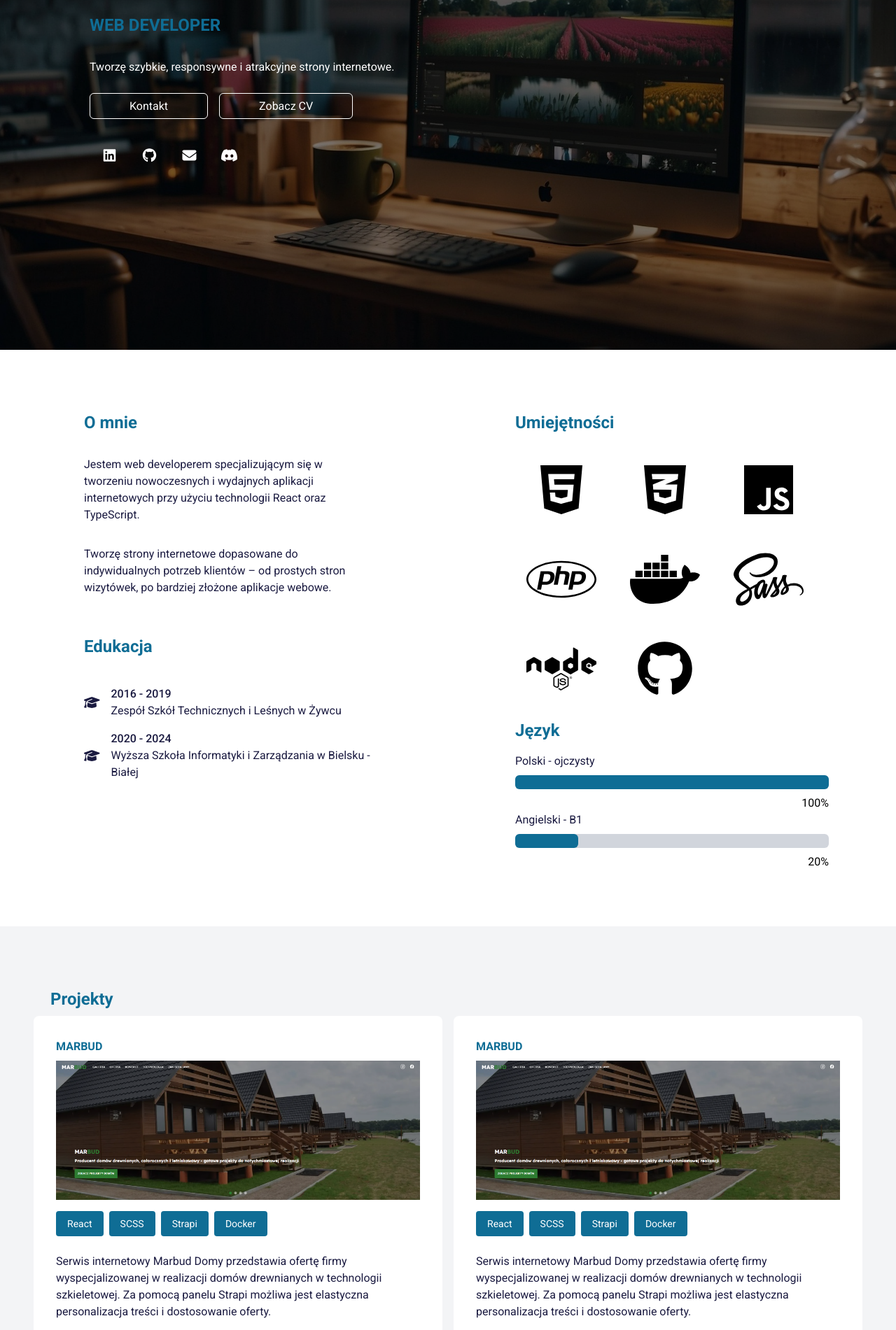
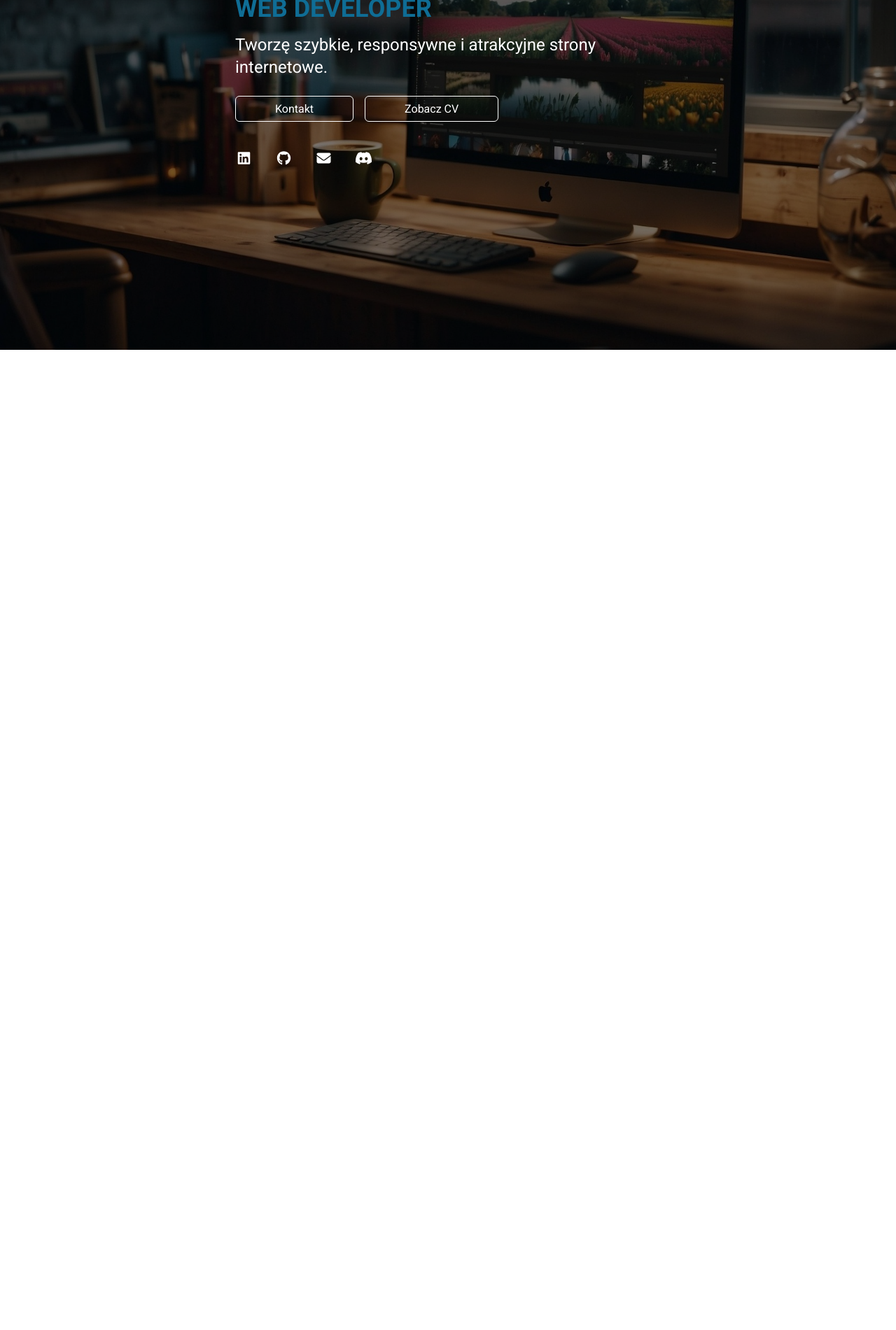
Before and after one commit to Kry765/portfolio, a React (Vite) app: page / in a window 1280 px wide. Shown: the part 300-2201 px from the top of the page at 70% size. After the commit the page ends 800 px from the top, so only its background shows below. Built offline with nearby package versions, Linux system fonts and the light colour scheme; what tailwindcss-animated would draw is missing.

Commit message:
repair rwd menu and header

```diff
--- a/src/components/Header/HeaderButton.tsx
+++ b/src/components/Header/HeaderButton.tsx
@@ -7,18 +7,18 @@ type Props = {
 
 export default function HeaderButton({ headerButtonData }: Props) {
   return (
-    <div className="flex px-8 sm:flex-wrap md:flex-row flex-col">
+    <div className="flex px-8 gap-4 flex-nowrap">
       {headerButtonData.map((data, index) => {
         const isPDF = data.link.endsWith(".pdf");
 
         return (
-          <div key={index} className="py-4">
+          <div key={index} className="py-4 flex-shrink-0">
             {isPDF ? (
               <a
                 href={data.link}
                 target="_blank"
                 rel="noopener noreferrer"
-                className="py-2 md:mr-4 cursor-pointer rounded-md z-4 border hover:bg-[#0F6D95] hover:border-[#0F6D95] bg-none radius-[12px] px-14 transition-border duration-300"
+                className="py-2 md:mr-0 cursor-pointer rounded-md z-4 border hover:bg-[#0F6D95] hover:border-[#0F6D95] bg-none radius-[12px] px-6 md:px-14 transition-border duration-300"
               >
                 {data.buttonLabel}
               </a>
@@ -28,7 +28,7 @@ export default function HeaderButton({ headerButtonData }: Props) {
                 smooth={true}
                 duration={500}
                 offset={-70}
-                className="py-2 md:mr-4 cursor-pointer rounded-md z-4 border hover:bg-[#0F6D95] hover:border-[#0F6D95] bg-none radius-[12px] px-14 transition-border duration-300"
+                className="py-2 md:mr-0 cursor-pointer rounded-md z-4 border hover:bg-[#0F6D95] hover:border-[#0F6D95] bg-none radius-[12px] px-6 md:px-14 transition-border duration-300"
               >
                 {data.buttonLabel}
               </ScrollLink>
--- a/src/components/Header/HeaderDescription.tsx
+++ b/src/components/Header/HeaderDescription.tsx
@@ -2,24 +2,24 @@ import type { HeaderDescriptionData } from "../../types/Header.ts";
 
 type Props = {
   headerDescriptionData: HeaderDescriptionData;
-  className: string;
+  className?: string; // zrób opcjonalne, na wszelki wypadek
 };
 
-export default function headerDescription({
+export default function HeaderDescription({
   headerDescriptionData,
-  className,
+  className = "",
 }: Props) {
   return (
-    <div>
-      <h1 className={`${className} text-4xl font-bold`}>
+    <div className={className}>
+      <h1 className="text-3xl sm:text-2xl md:text-5xl lg:text-4xl font-bold">
         {headerDescriptionData.title}
       </h1>
-      <p
-        className={`${className} text-2xl z-4 text-[#0F6D95] font-bold uppercase`}
-      >
+      <p className="text-xl sm:text-xl md:text-3xl lg:text-4xl z-4 text-[#0F6D95] font-bold uppercase mt-2">
         {headerDescriptionData.specialization}
       </p>
-      <p className={`${className} z-4`}>{headerDescriptionData.description}</p>
+      <p className="text-base sm:text-lg md:text-xl lg:text-2xl z-4 mt-4">
+        {headerDescriptionData.description}
+      </p>
     </div>
   );
 }
--- a/src/components/Header/Headers.tsx
+++ b/src/components/Header/Headers.tsx
@@ -11,18 +11,19 @@ export default function Headers() {
   const letterSpacer = "py-4 px-8 md:mr-4";
 
   return (
-    <header className="bg-[url(../assets/wallpaper/wallpaper_lg.jpg)] bg-cover bg-center bg-no-repeat flex flex-row items-center justify-center text-white w-full h-[100vh]">
-      <section className="relative flex justify-center items-start h-[100vh] w-full flex-col ">
-        <div className="absolute bg-black opacity-50 w-full h-[100vh]"></div>
-        <div className="text-center md:text-left z-4 p-3 md:p-24 animate-fade-right animate-once animate-duration-[800ms] animate-delay-0 animate-ease-linear animate-alternate animate-fill-both">
+    <header className="relative w-full h-screen bg-[url(../assets/wallpaper/wallpaper_lg.jpg)] bg-cover bg-center bg-no-repeat text-white overflow-hidden before:absolute before:inset-0 before:bg-black before:opacity-50 before:z-10">
+      <section className="relative z-20 flex flex-col justify-center items-center w-full h-full px-4 md:px-24">
+        <div
+          className="relative text-center md:text-left max-w-screen-md w-full animate-fade-right p-4 md:p-12
+                 flex flex-col justify-center h-full"
+        >
           <HeaderDescription
             headerDescriptionData={description}
-            className={letterSpacer}
+            className="py-4 px-4 md:px-8"
           />
-
           <HeaderButton headerButtonData={typeData.headerButtonData} />
           <HeaderIconSocial
-            className={`${letterSpacer} text-xl`}
+            className="py-4 px-4 text-xl"
             hoverClassname="hover:text-[#0F6D95] transition-colors duration-300"
             socialIconLink={typeData.headerIconSocialLink}
           />
--- a/src/components/MyProject/ProjectListComponent.tsx
+++ b/src/components/MyProject/ProjectListComponent.tsx
@@ -2,6 +2,7 @@ import type { Project } from "../../types/Project";
 import { FontAwesomeIcon } from "@fortawesome/react-fontawesome";
 import { faGithub } from "@fortawesome/free-brands-svg-icons";
 import { faGlobe } from "@fortawesome/free-solid-svg-icons";
+import { useState } from "react";
 
 type Props = {
   projectData: Project[];
@@ -13,6 +14,8 @@ const iconMap = {
 };
 
 export default function ProjectListComponent({ projectData }: Props) {
+  const [selectedImage, setSelectedImage] = useState(false);
+
   return projectData.map((data, index) => (
     <div
       key={index}
@@ -41,7 +44,7 @@ export default function ProjectListComponent({ projectData }: Props) {
               href={item.link}
               target="_blank"
               rel="noopener noreferrer"
-              className="rounded bg-[#0F6D95] text-white px-4 mx-1 py-1 text-sm"
+              className="rounded bg-[#0F6D95] text-white px-4 mx-1 py-1 text-sm hover:cursor-pointer hover:bg-[#094862]"
               key={index}
             >
               <FontAwesomeIcon
--- a/src/components/TopNavbar.tsx
+++ b/src/components/TopNavbar.tsx
@@ -12,7 +12,7 @@ export default function TopNavbar() {
 
   return (
     <>
-      <nav className="fixed top-0 z-6 w-full bg-black text-white px-4 py-4 flex justify-between items-center">
+      <nav className="fixed top-0 z-24 w-full bg-black text-white px-4 py-4 flex justify-between items-center">
         <div className="cursor-pointer hover:text-[#0F6D95] transition-color duration-350">
           <span className="py-2">Christopher</span>
         </div>
@@ -39,7 +39,7 @@ export default function TopNavbar() {
       <ul
         className={
           mobileMenu
-            ? "fixed top-18 w-full h-full z-8 flex items-center justify-center bg-black text-white transition-transform translate-x-[0%] duration-800 ease-in-out flex-col gap-x-14"
+            ? "fixed top-18 w-full h-full z-24 flex items-center justify-center bg-black text-white transition-transform translate-x-[0%] duration-800 ease-in-out flex-col gap-x-14"
             : "fixed top-18 z-8 w-full h-full flex items-center justify-center bg-black text-white transition-transform translate-x-[-100%] duration-800 ease-in-out flex-col gap-x-14"
         }
       >
@@ -47,7 +47,7 @@ export default function TopNavbar() {
           items={menu}
           isLink={true}
           title=""
-          className="md:flex gap-x-14"
+          className="md:flex gap-x-14 z-24"
         />
         <ListMenu
           items={menu}
--- a/src/data/projectData.json
+++ b/src/data/projectData.json
@@ -44,138 +44,7 @@
                     "link": "https://marbud-domy.pl"
                 }
             ]
-        },
-        {
-            "titleProject": "MARBUD",
-            "descriptionProject": "Serwis internetowy Marbud Domy przedstawia ofertę firmy wyspecjalizowanej w realizacji domów drewnianych w technologii szkieletowej. Za pomocą panelu Strapi możliwa jest elastyczna personalizacja treści i dostosowanie oferty.",
-            "imageProject": [
-            {
-                "id": 1,
-                "key": "marbud",
-                "title": "marbud",
-                "thumbnail": "myProject/marbud.png"
-            }
-            ],
-            "stackTechnology": [
-                {
-                    "key": "technology",
-                    "stack": "React"
-                },
-                {
-                    "key": "technology",
-                    "stack": "SCSS"
-                },
-                {
-                    "key": "technology",
-                    "stack": "Strapi"
-                },
-                {
-                    "key": "technology",
-                    "stack": "Docker"
-                }
-            ],
-            "iconMap": [
-                {
-                    "key": "github",
-                    "icon": "faGithub",
-                    "name": "GitHub",
-                    "link": "https://www.github.com/Kry765"
-                },
-                {
-                    "key": "web",
-                    "icon": "faGlobe",
-                    "name": "Webpage",
-                    "link": "https://marbud-domy.pl"
-                }
-            ]
-        },
-        {
-            "titleProject": "MARBUD",
-            "descriptionProject": "Serwis internetowy Marbud Domy przedstawia ofertę firmy wyspecjalizowanej w realizacji domów drewnianych w technologii szkieletowej. Za pomocą panelu Strapi możliwa jest elastyczna personalizacja treści i dostosowanie oferty.",
-            "imageProject": [
-            {
-                "id": 1,
-                "key": "marbud",
-                "title": "marbud",
-                "thumbnail": "myProject/marbud.png"
-            }
-            ],
-            "stackTechnology": [
-                {
-                    "key": "technology",
-                    "stack": "React"
-                },
-                {
-                    "key": "technology",
-                    "stack": "SCSS"
-                },
-                {
-                    "key": "technology",
-                    "stack": "Strapi"
-                },
-                {
-                    "key": "technology",
-                    "stack": "Docker"
-                }
-            ],
-            "iconMap": [
-                {
-                    "key": "github",
-                    "icon": "faGithub",
-                    "name": "GitHub",
-                    "link": "https://www.github.com/Kry765"
-                },
-                {
-                    "key": "web",
-                    "icon": "faGlobe",
-                    "name": "Webpage",
-                    "link": "https://marbud-domy.pl"
-                }
-            ]
-        },
-        {
-            "titleProject": "MARBUD",
-            "descriptionProject": "Serwis internetowy Marbud Domy przedstawia ofertę firmy wyspecjalizowanej w realizacji domów drewnianych w technologii szkieletowej. Za pomocą panelu Strapi możliwa jest elastyczna personalizacja treści i dostosowanie oferty.",
-            "imageProject": [
-            {
-                "id": 1,
-                "key": "marbud",
-                "title": "marbud",
-                "thumbnail": "myProject/marbud.png"
-            }
-            ],
-            "stackTechnology": [
-                {
-                    "key": "technology",
-                    "stack": "React"
-                },
-                {
-                    "key": "technology",
-                    "stack": "SCSS"
-                },
-                {
-                    "key": "technology",
-                    "stack": "Strapi"
-                },
-                {
-                    "key": "technology",
-                    "stack": "Docker"
-                }
-            ],
-            "iconMap": [
-                {
-                    "key": "github",
-                    "icon": "faGithub",
-                    "name": "GitHub",
-                    "link": "https://www.github.com/Kry765"
-                },
-                {
-                    "key": "web",
-                    "icon": "faGlobe",
-                    "name": "Webpage",
-                    "link": "https://marbud-domy.pl"
-                }
-            ]
         }
+
     ]
 }
--- a/src/page/Homepage.tsx
+++ b/src/page/Homepage.tsx
@@ -28,7 +28,7 @@ export default function Homepage() {
       <header data-aos="fade-right">
         <Headers />
       </header>
-      <main>
+      {/* <main>
         <Element name="aboutme" data-aos="fade-right">
           <AboutMe />
         </Element>
@@ -48,11 +48,11 @@ export default function Homepage() {
           className="flex justify-center items-center bg-gray-100 min-h-screen py-8"
         >
           <Contact />
-        </Element>
-      </main>
-      <footer data-aos="fade-right">
+        </Element> */}
+      {/* </main> */}
+      {/* <footer data-aos="fade-right">
         <Footer />
-      </footer>
+      </footer> */}
     </>
   );
 }
--- a/src/style/style.css
+++ b/src/style/style.css
@@ -8,5 +8,6 @@ html,body{
     margin: 0;
     padding: 0;
     font-family: "Roboto", sans-serif;
+    overflow-x: hidden;
 
 }
```
Also changed, not shown: src/components/Diploma/Diploma.tsx (+32 -2 lines), 1 other file (tests, documents, lock files or other folders).
